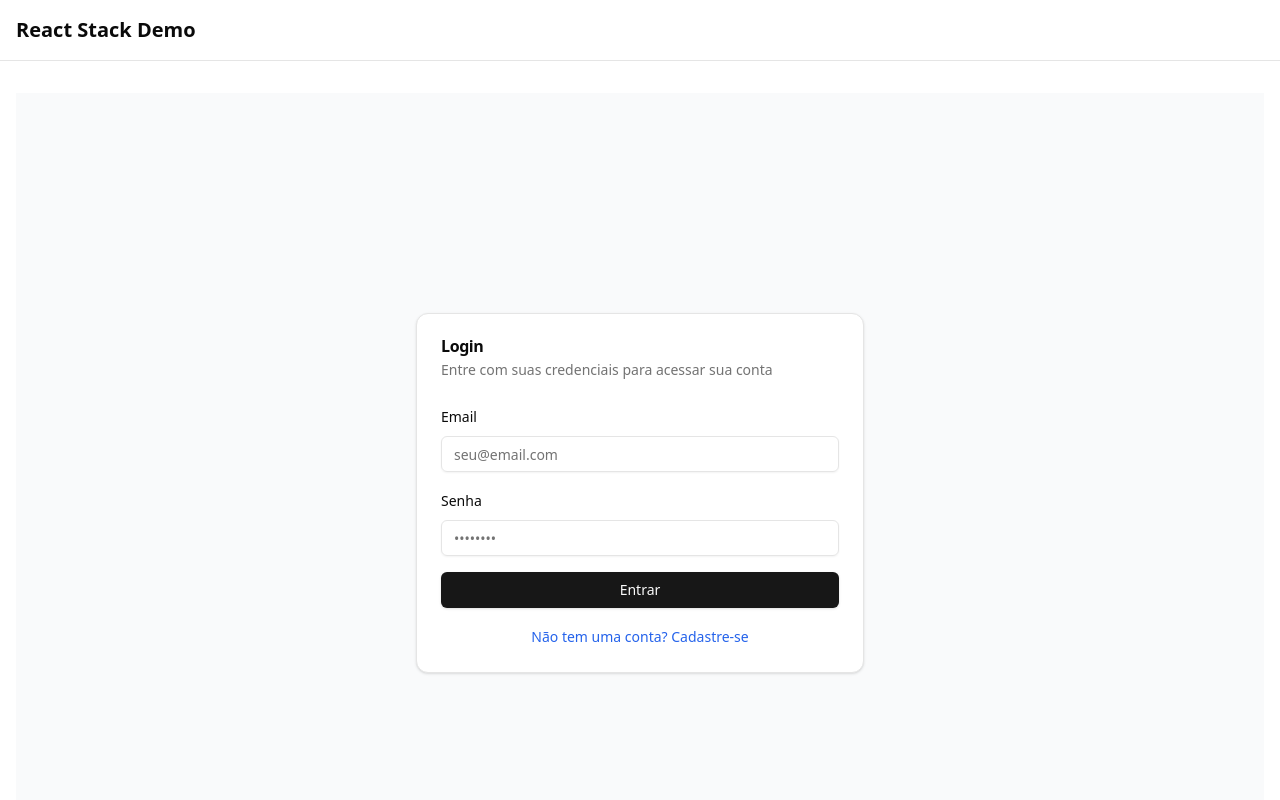
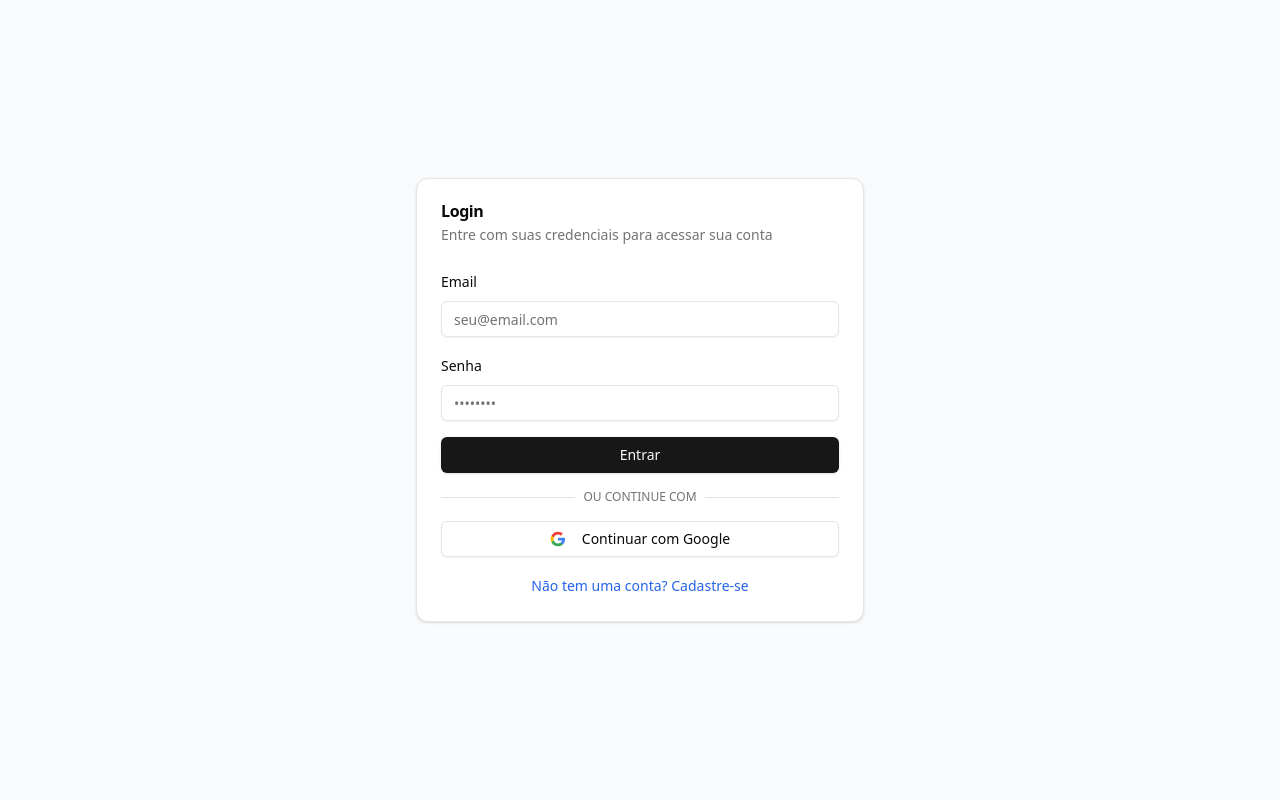
Before and after one commit to PlBrasilHealthSafety/Dashboards, a React (Vite) app: page /auth in a window 1280 px wide. Shown: the top 800 px of the page. Built offline with nearby package versions, Linux system fonts and the light colour scheme; no server answers.

Commit message:
Início do projeto com login e primeira página

```diff
--- a/src/components/custom/AuthProvider.tsx
+++ b/src/components/custom/AuthProvider.tsx
@@ -7,13 +7,14 @@ interface AuthProviderProps {
 
 export const AuthProvider: React.FC<AuthProviderProps> = ({ children }) => {
   const { user, loading } = useAuthState();
-  const { signIn, signUp, signOut } = useAuthActions();
+  const { signIn, signUp, signInWithGoogle, signOut } = useAuthActions();
 
   const value: AuthContextType = {
     user,
     loading,
     signIn,
     signUp,
+    signInWithGoogle,
     signOut,
   };
 
--- a/src/components/custom/LoginForm.tsx
+++ b/src/components/custom/LoginForm.tsx
@@ -1,4 +1,5 @@
 import React, { useState } from 'react';
+import { useNavigate } from 'react-router-dom';
 import { useForm } from 'react-hook-form';
 import { zodResolver } from '@hookform/resolvers/zod';
 import { useAuth } from '../../hooks/useAuth';
@@ -7,15 +8,44 @@ import { Input } from '../ui/input';
 import { Card, CardContent, CardDescription, CardHeader, CardTitle } from '../ui/card';
 import { loginSchema, type LoginFormData } from '../../lib/validations';
 
+// Google Icon Component
+const GoogleIcon: React.FC<{ className?: string }> = ({ className = "w-5 h-5" }) => (
+  <svg
+    className={className}
+    viewBox="0 0 24 24"
+    fill="none"
+    xmlns="http://www.w3.org/2000/svg"
+  >
+    <path
+      d="M22.56 12.25c0-.78-.07-1.53-.2-2.25H12v4.26h5.92c-.26 1.37-1.04 2.53-2.21 3.31v2.77h3.57c2.08-1.92 3.28-4.74 3.28-8.09z"
+      fill="#4285F4"
+    />
+    <path
+      d="M12 23c2.97 0 5.46-.98 7.28-2.66l-3.57-2.77c-.98.66-2.23 1.06-3.71 1.06-2.86 0-5.29-1.93-6.16-4.53H2.18v2.84C3.99 20.53 7.7 23 12 23z"
+      fill="#34A853"
+    />
+    <path
+      d="M5.84 14.09c-.22-.66-.35-1.36-.35-2.09s.13-1.43.35-2.09V7.07H2.18C1.43 8.55 1 10.22 1 12s.43 3.45 1.18 4.93l2.85-2.22.81-.62z"
+      fill="#FBBC05"
+    />
+    <path
+      d="M12 5.38c1.62 0 3.06.56 4.21 1.64l3.15-3.15C17.45 2.09 14.97 1 12 1 7.7 1 3.99 3.47 2.18 7.07l3.66 2.84c.87-2.6 3.3-4.53 6.16-4.53z"
+      fill="#EA4335"
+    />
+  </svg>
+);
+
 interface LoginFormProps {
   onToggleMode?: () => void;
 }
 
 export const LoginForm: React.FC<LoginFormProps> = ({ onToggleMode }) => {
   const [loading, setLoading] = useState(false);
+  const [googleLoading, setGoogleLoading] = useState(false);
   const [error, setError] = useState('');
 
-  const { signIn } = useAuth();
+  const navigate = useNavigate();
+  const { signIn, signInWithGoogle } = useAuth();
 
   const {
     register,
@@ -31,10 +61,27 @@ export const LoginForm: React.FC<LoginFormProps> = ({ onToggleMode }) => {
 
     try {
       await signIn(data.email, data.password);
+      // Redirecionar para home após login bem-sucedido
+      navigate('/home');
     } catch (error: any) {
       setError(error.message || 'Erro ao fazer login');
     } finally {
       setLoading(false);
+    }
+  };
+
+  const handleGoogleSignIn = async () => {
+    setGoogleLoading(true);
+    setError('');
+
+    try {
+      await signInWithGoogle();
+      // Redirecionar para home após login bem-sucedido
+      navigate('/home');
+    } catch (error: any) {
+      setError(error.message || 'Erro ao fazer login com Google');
+    } finally {
+      setGoogleLoading(false);
     }
   };
 
@@ -82,8 +129,30 @@ export const LoginForm: React.FC<LoginFormProps> = ({ onToggleMode }) => {
             <div className="text-red-500 text-sm">{error}</div>
           )}
 
-          <Button type="submit" className="w-full" disabled={loading}>
+          <Button type="submit" className="w-full" disabled={loading || googleLoading}>
             {loading ? 'Entrando...' : 'Entrar'}
+          </Button>
+
+          <div className="relative">
+            <div className="absolute inset-0 flex items-center">
+              <span className="w-full border-t" />
+            </div>
+            <div className="relative flex justify-center text-xs uppercase">
+              <span className="bg-background px-2 text-muted-foreground">
+                Ou continue com
+              </span>
+            </div>
+          </div>
+
+          <Button
+            type="button"
+            variant="outline"
+            className="w-full"
+            onClick={handleGoogleSignIn}
+            disabled={loading || googleLoading}
+          >
+            <GoogleIcon className="mr-2 h-4 w-4" />
+            {googleLoading ? 'Entrando...' : 'Continuar com Google'}
           </Button>
 
           {onToggleMode && (
--- a/src/components/custom/RegisterForm.tsx
+++ b/src/components/custom/RegisterForm.tsx
@@ -1,4 +1,5 @@
 import React, { useState } from 'react';
+import { useNavigate } from 'react-router-dom';
 import { useForm } from 'react-hook-form';
 import { zodResolver } from '@hookform/resolvers/zod';
 import { useAuth } from '../../hooks/useAuth';
@@ -15,6 +16,7 @@ export const RegisterForm: React.FC<RegisterFormProps> = ({ onToggleMode }) => {
   const [loading, setLoading] = useState(false);
   const [error, setError] = useState('');
 
+  const navigate = useNavigate();
   const { signUp } = useAuth();
 
   const {
@@ -31,6 +33,8 @@ export const RegisterForm: React.FC<RegisterFormProps> = ({ onToggleMode }) => {
 
     try {
       await signUp(data.email, data.password);
+      // Redirecionar para home após cadastro bem-sucedido
+      navigate('/home');
     } catch (error: any) {
       setError(error.message || 'Erro ao criar conta');
     } finally {
--- a/src/components/custom/index.ts
+++ b/src/components/custom/index.ts
@@ -4,6 +4,7 @@ export { AuthPage } from './AuthPage'
 export { LoginForm } from './LoginForm'
 export { RegisterForm } from './RegisterForm'
 export { ProtectedRoute } from './ProtectedRoute'
+export { PublicRoute } from './PublicRoute'
 export { UserProfile } from './UserProfile'
 
 // Form components
--- a/src/hooks/useAuth.ts
+++ b/src/hooks/useAuth.ts
@@ -1,12 +1,13 @@
 import { useState, useEffect, createContext, useContext } from 'react';
 import type { User } from 'firebase/auth';
-import { onAuthStateChange, signInUser, createUser, signOutUser } from '../lib/firebase-utils';
+import { onAuthStateChange, signInUser, createUser, signOutUser, signInWithGoogle } from '../lib/firebase-utils';
 
 interface AuthContextType {
   user: User | null;
   loading: boolean;
   signIn: (email: string, password: string) => Promise<User>;
   signUp: (email: string, password: string) => Promise<User>;
+  signInWithGoogle: () => Promise<User>;
   signOut: () => Promise<void>;
 }
 
@@ -55,6 +56,15 @@ export const useAuthActions = () => {
     }
   };
 
+  const handleSignInWithGoogle = async (): Promise<User> => {
+    try {
+      const user = await signInWithGoogle();
+      return user;
+    } catch (error) {
+      throw error;
+    }
+  };
+
   const signOut = async (): Promise<void> => {
     try {
       await signOutUser();
@@ -63,7 +73,7 @@ export const useAuthActions = () => {
     }
   };
 
-  return { signIn, signUp, signOut };
+  return { signIn, signUp, signInWithGoogle: handleSignInWithGoogle, signOut };
 };
 
 export { AuthContext };
--- a/src/lib/firebase-utils.ts
+++ b/src/lib/firebase-utils.ts
@@ -1,6 +1,8 @@
 import {
     createUserWithEmailAndPassword,
     signInWithEmailAndPassword,
+    signInWithPopup,
+    GoogleAuthProvider,
     signOut,
     onAuthStateChanged,
     type User,
@@ -49,6 +51,20 @@ export const signOutUser = async () => {
         await signOut(auth);
     } catch (error) {
         console.error('Error signing out:', error);
+        throw error;
+    }
+};
+
+export const signInWithGoogle = async () => {
+    try {
+        const provider = new GoogleAuthProvider();
+        provider.addScope('email');
+        provider.addScope('profile');
+
+        const result = await signInWithPopup(auth, provider);
+        return result.user;
+    } catch (error) {
+        console.error('Error signing in with Google:', error);
         throw error;
     }
 };
--- a/src/routes/index.tsx
+++ b/src/routes/index.tsx
@@ -1,6 +1,6 @@
 import { lazy, Suspense } from 'react'
 import { Routes, Route, Navigate } from 'react-router-dom'
-import { PageTransition } from '@/components/custom'
+import { PageTransition, ProtectedRoute, PublicRoute } from '@/components/custom'
 import { AppLayout } from '@/components/layout'
 
 // Lazy load all pages for code splitting
@@ -23,50 +23,96 @@ export function AppRoutes() {
   return (
     <Suspense fallback={<LoadingFallback />}>
       <Routes>
-        <Route path="/" element={<AppLayout />}>
-          <Route index element={<Navigate to="/home" replace />} />
+        {/* Root redirect */}
+        <Route index element={<Navigate to="/auth" replace />} />
+
+        {/* Public auth route */}
+        <Route
+          path="/auth"
+          element={
+            <PublicRoute>
+              <PageTransition>
+                <AuthPage />
+              </PageTransition>
+            </PublicRoute>
+          }
+        />
+
+        {/* Protected routes with AppLayout */}
+        <Route
+          path="/home"
+          element={
+            <ProtectedRoute>
+              <AppLayout />
+            </ProtectedRoute>
+          }
+        >
           <Route
-            path="home"
+            index
             element={
               <PageTransition>
                 <HomePage />
               </PageTransition>
             }
           />
+        </Route>
+
+        <Route
+          path="/components"
+          element={
+            <ProtectedRoute>
+              <AppLayout />
+            </ProtectedRoute>
+          }
+        >
           <Route
-            path="components"
+            index
             element={
               <PageTransition>
                 <ComponentsPage />
               </PageTransition>
             }
           />
+        </Route>
+
+        <Route
+          path="/database"
+          element={
+            <ProtectedRoute>
+              <AppLayout />
+            </ProtectedRoute>
+          }
+        >
           <Route
-            path="database"
+            index
             element={
               <PageTransition>
                 <DatabasePage />
               </PageTransition>
             }
           />
+        </Route>
+
+        <Route
+          path="/forms"
+          element={
+            <ProtectedRoute>
+              <AppLayout />
+            </ProtectedRoute>
+          }
+        >
           <Route
-            path="forms"
+            index
             element={
               <PageTransition>
                 <FormsPage />
               </PageTransition>
             }
           />
-          <Route
-            path="auth"
-            element={
-              <PageTransition>
-                <AuthPage />
-              </PageTransition>
-            }
-          />
-          <Route path="*" element={<Navigate to="/home" replace />} />
         </Route>
+
+        {/* Fallback redirect */}
+        <Route path="*" element={<Navigate to="/auth" replace />} />
       </Routes>
     </Suspense>
   )
```
Also changed, not shown: src/components/custom/PublicRoute.tsx (renamed from src/env.d.ts, +22 -16 lines), 1 other file (tests, documents, lock files or other folders).
